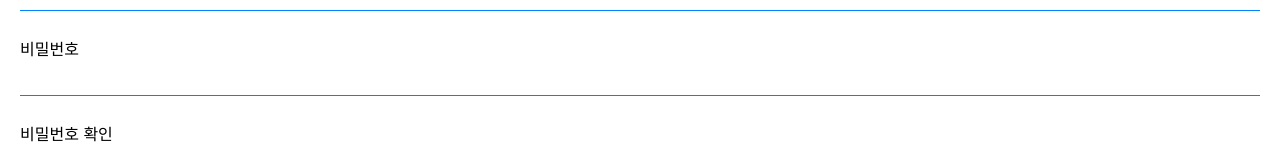
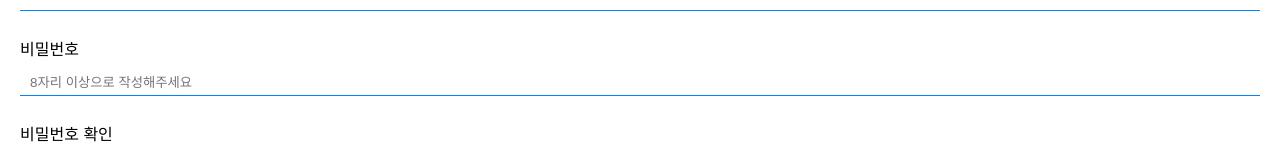
Before and after one commit to bigtae1007/reactpart3, a React (Create React App) app: page /sign in a window 1280 px wide. Shown: the part 284-444 px from the top of the page. Built offline with nearby package versions, Linux system fonts and the light colour scheme; no server answers; the database is empty.

Commit message:
fix. 에러 문구 수정 / 비밀번호 확인 명령 추가

```diff
--- a/src/features/login,sign/SignForm.js
+++ b/src/features/login,sign/SignForm.js
@@ -22,6 +22,10 @@ export default function SignForm() {
   //submit 이벤트 회원가입
   const sign = (e) => {
     e.preventDefault();
+    if (dataList.password !== dataList.passwordCheck) {
+      alert("비밀번호가 일치하지 않습니다.");
+      return;
+    }
     signupFB(dataList);
   };
   const signupFB = async (data) => {
@@ -37,9 +41,9 @@ export default function SignForm() {
       };
       localStorage.setItem("user", JSON.stringify(storgeData));
       dispatch(changeLogin(true));
-      alert("로그인이 완료됐습니다");
+      alert("회원가입이 완료됐습니다");
     } catch (error) {
-      alert("동일한 아이디가 존재합니다");
+      alert("동일한 아이디가 존재하거나 형식이 잘못 됐습니다.");
       return;
     }
     navigate("/");
@@ -71,7 +75,13 @@ export default function SignForm() {
         <Label htmlFor="nick">닉네임</Label>
         <Input type="text" id="nick" required onChange={inputChange} />
         <Label htmlFor="password">비밀번호</Label>
-        <Input type="password" id="password" required onChange={inputChange} />
+        <Input
+          type="password"
+          id="password"
+          required
+          placeholder="8자리 이상으로 작성해주세요"
+          onChange={inputChange}
+        />
         <Label htmlFor="passwordCheck">비밀번호 확인</Label>
         <Input
           type="password"
```
